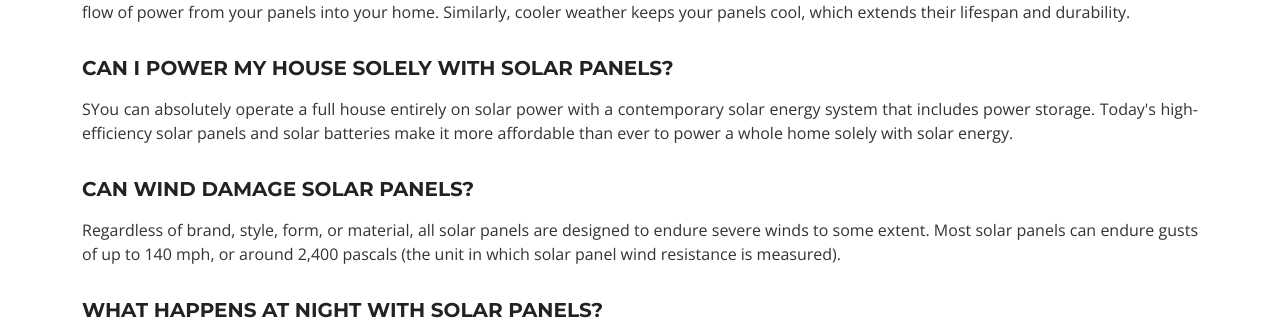
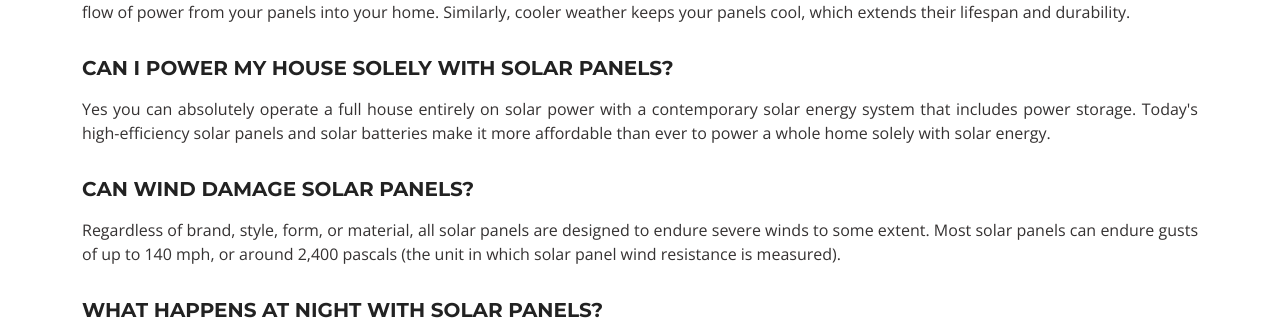
Before and after one commit to Nishant-Sagar/BaskinSolar, a Django app: page /faq in a window 1280 px wide. Shown: the part 4545-4867 px from the top of the page. Run offline with Django 4.2, Linux system fonts and the light colour scheme; some libraries are stand-ins or nearby versions.

Commit message:
feat: autodeploy

```diff
--- a/baskin/templates/baskin/faq.html
+++ b/baskin/templates/baskin/faq.html
@@ -219,7 +219,7 @@
             their lifespan and durability.</p>
 
         <h2>Can I power my house solely with solar panels?</h2>
-        <p id="cls">SYou can absolutely operate a full house entirely on solar power with a contemporary
+        <p id="cls">Yes you can absolutely operate a full house entirely on solar power with a contemporary
             solar energy system that includes power storage. Today&#39;s high-efficiency solar panels
             and solar batteries make it more affordable than ever to power a whole home solely with
             solar energy.</p>
```
